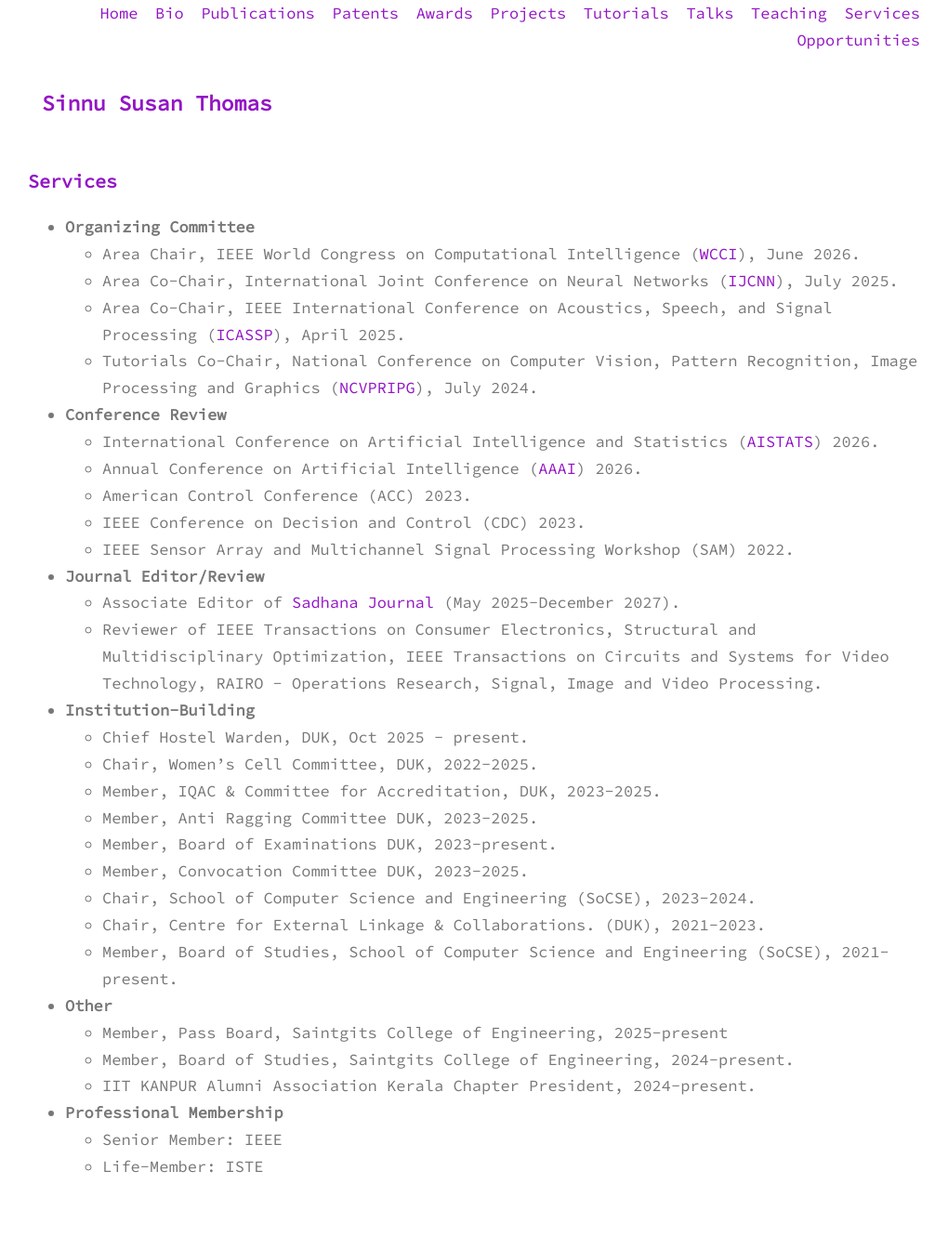
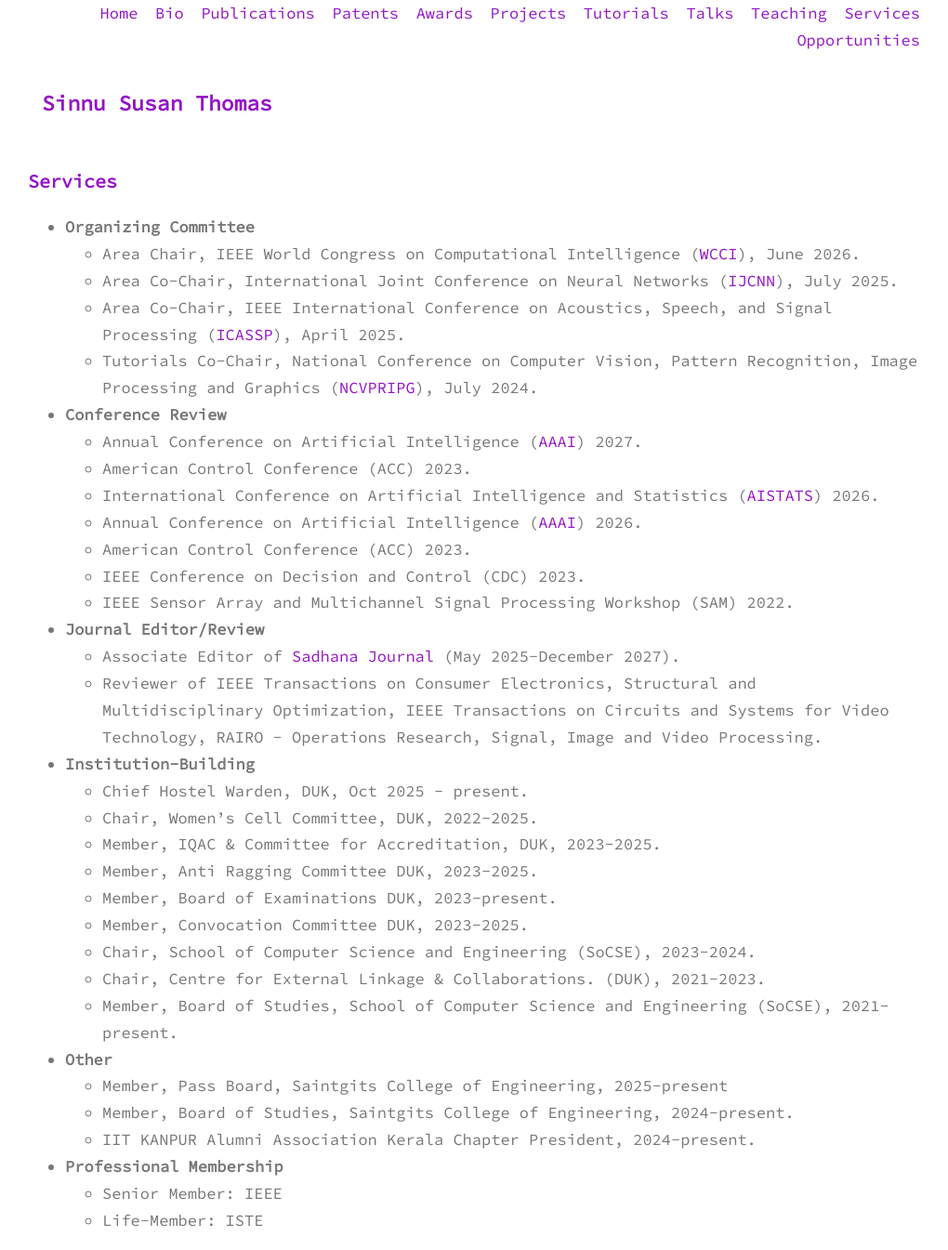
Before and after one commit to sinnuthomas/sinnuthomas.github.io, a Jekyll site: the page built from services.md, in a window 1280 px wide. Shown: the whole page at 93% size, without its empty margins (130-1150 px from the left). Built offline with Jekyll 4.4.1, drawn with Linux system fonts in a browser that asks for light colours; before the commit the page ends 1287 px from its top, so only the background shows below that.

Commit message:
Update services.md

```diff
--- a/services.md
+++ b/services.md
@@ -12,6 +12,8 @@ permalink: /services/
 
 * **Conference Review**
   <br/>
+  * Annual Conference on Artificial Intelligence ([AAAI](https://aaai.org/conference/aaai/aaai-27/)) 2027.
+  * American Control Conference (ACC) 2023.
   * International Conference on Artificial Intelligence and Statistics ([AISTATS](https://aistats.org/aistats2026//)) 2026.
   * Annual Conference on Artificial Intelligence ([AAAI](https://aaai.org/conference/aaai/aaai-26/)) 2026.
   * American Control Conference (ACC) 2023.
```
